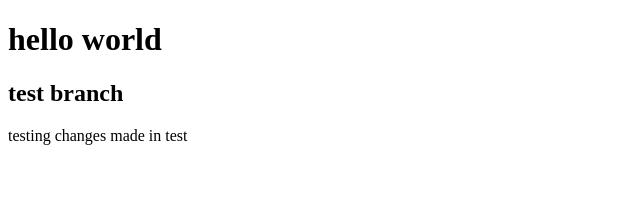
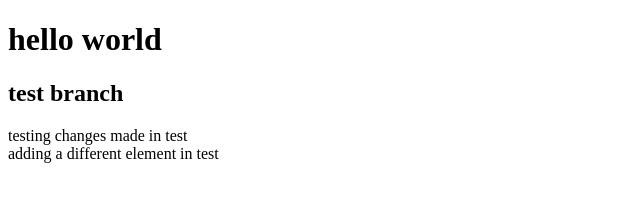
Before and after one commit to brianpja/branch-test, a plain HTML site: page index.html in a window 1280 px wide. Shown: the whole page, without its empty margins (0-640 px from the left). Drawn offline with Linux system fonts and the light colour scheme.

Commit message:
different changes in test

```diff
--- a/index.html
+++ b/index.html
@@ -9,5 +9,7 @@
     <h2>test branch</h2>
 
     <div>testing changes made in test</div>
+
+    <span>adding a different element in test<span>
   </body>
 </html>
```
